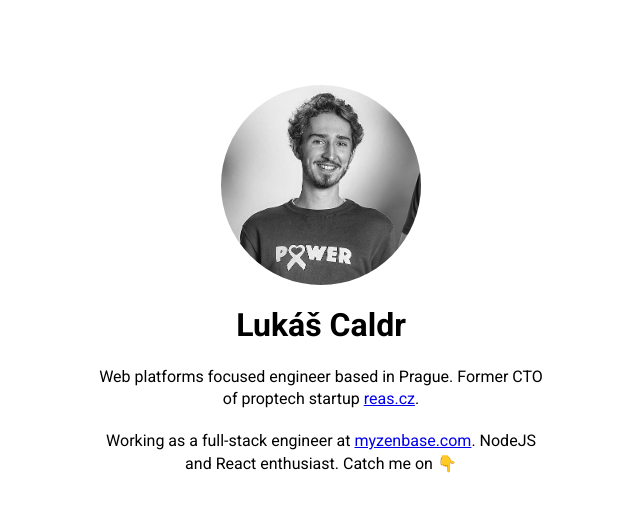
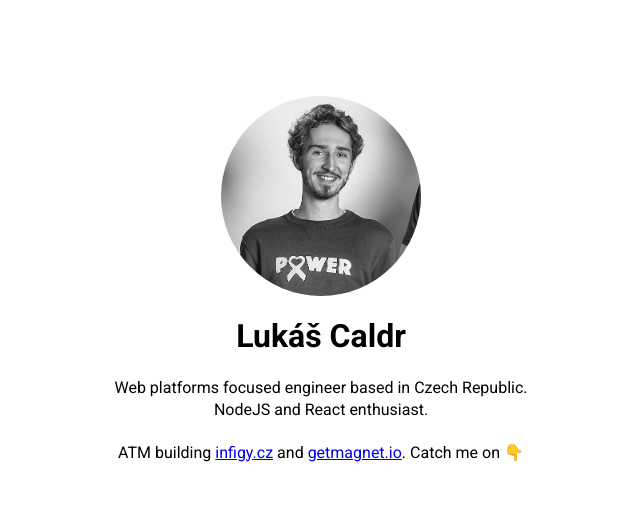
Before and after one commit to bycaldr/bycaldr, a Next.js app: page / in a window 1280 px wide. Shown: the top 510 px of the page, without its empty margins (319-959 px from the left). Built offline with nearby package versions, Linux system fonts and the light colour scheme; some icons are missing; a web font is replaced by a local one.

Commit message:
infigy & getmagnet, node update

```diff
--- a/pages/index.tsx
+++ b/pages/index.tsx
@@ -12,12 +12,10 @@ const Homepage = () => (
           </div>
           <h1>Lukáš Caldr</h1>
           <p>
-            Web platforms focused engineer based in Prague. Former CTO of
-            proptech startup <a href="https://www.reas.cz">reas.cz</a>.
+            Web platforms focused engineer based in Czech Republic. NodeJS and React enthusiast.
           </p>
           <p>
-            Working as a full-stack engineer at <a href="https://myzenbase.com" target="_blank">myzenbase.com</a>.
-            NodeJS and React enthusiast. Catch me on 👇
+            ATM building <a href="https://infigy.cz" target="_blank">infigy.cz</a> and <a href="https://getmagnet.io" target="_blank">getmagnet.io</a>. Catch me on 👇
           </p>
           <div className="socials d-flex align-items-center justify-content-center">
             {/* <a href="https://medium.com/@bycaldr">
```
Also changed, not shown: 1 other file (tests, documents, lock files or other folders).
